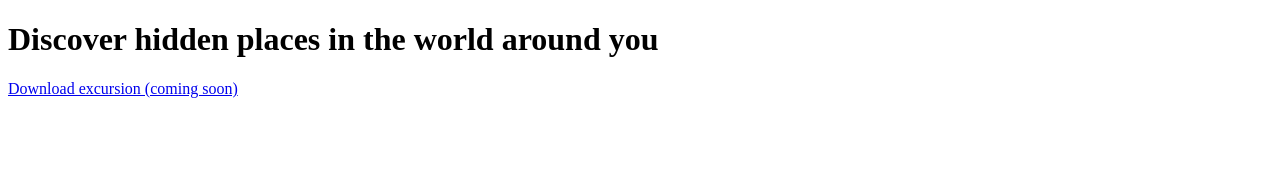
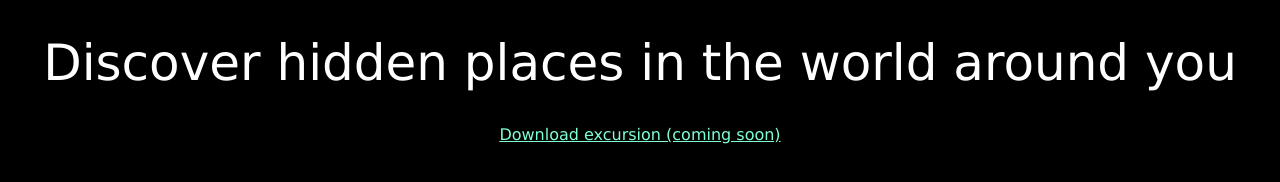
Before and after one commit to LauraHoward1904/excursion, a plain HTML site: page index.html in a window 1280 px wide. Drawn offline with Linux system fonts and the light colour scheme.

Commit message:
add css.

```diff
--- a/resources/css/style.css
+++ b/resources/css/style.css
@@ -0,0 +1,20 @@
+body {
+  font-family: verdana;
+  background-color: black;
+}
+
+h1 {
+  font-weight: normal;
+  font-size: 50px;
+  color: white;
+  text-align: center;
+}
+
+a {
+  color: Aquamarine;
+  font-size: 16px;
+}
+
+.align {
+  text-align: center;
+}
```
Also changed, not shown: index.html (+0 -1 lines).
